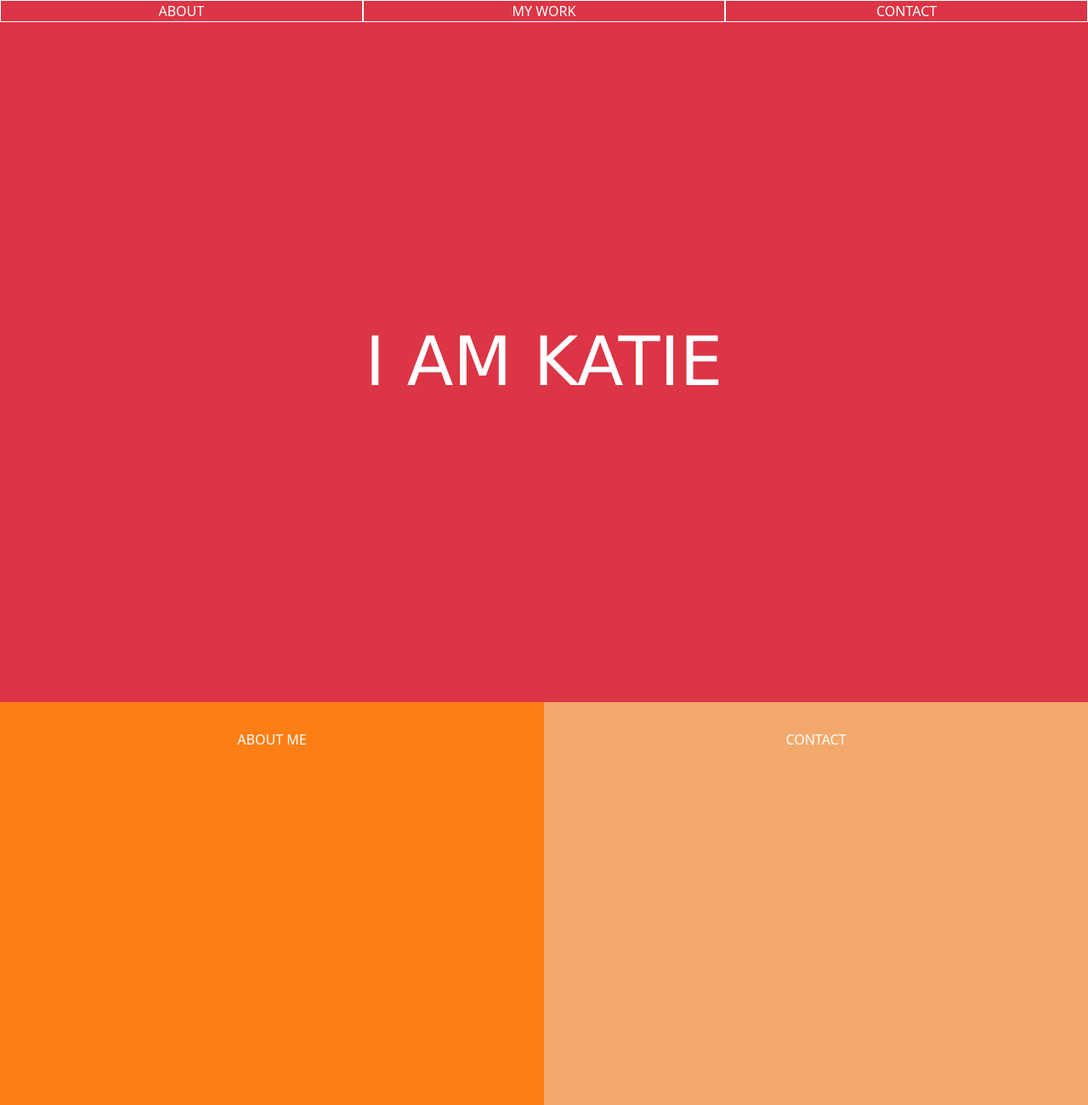
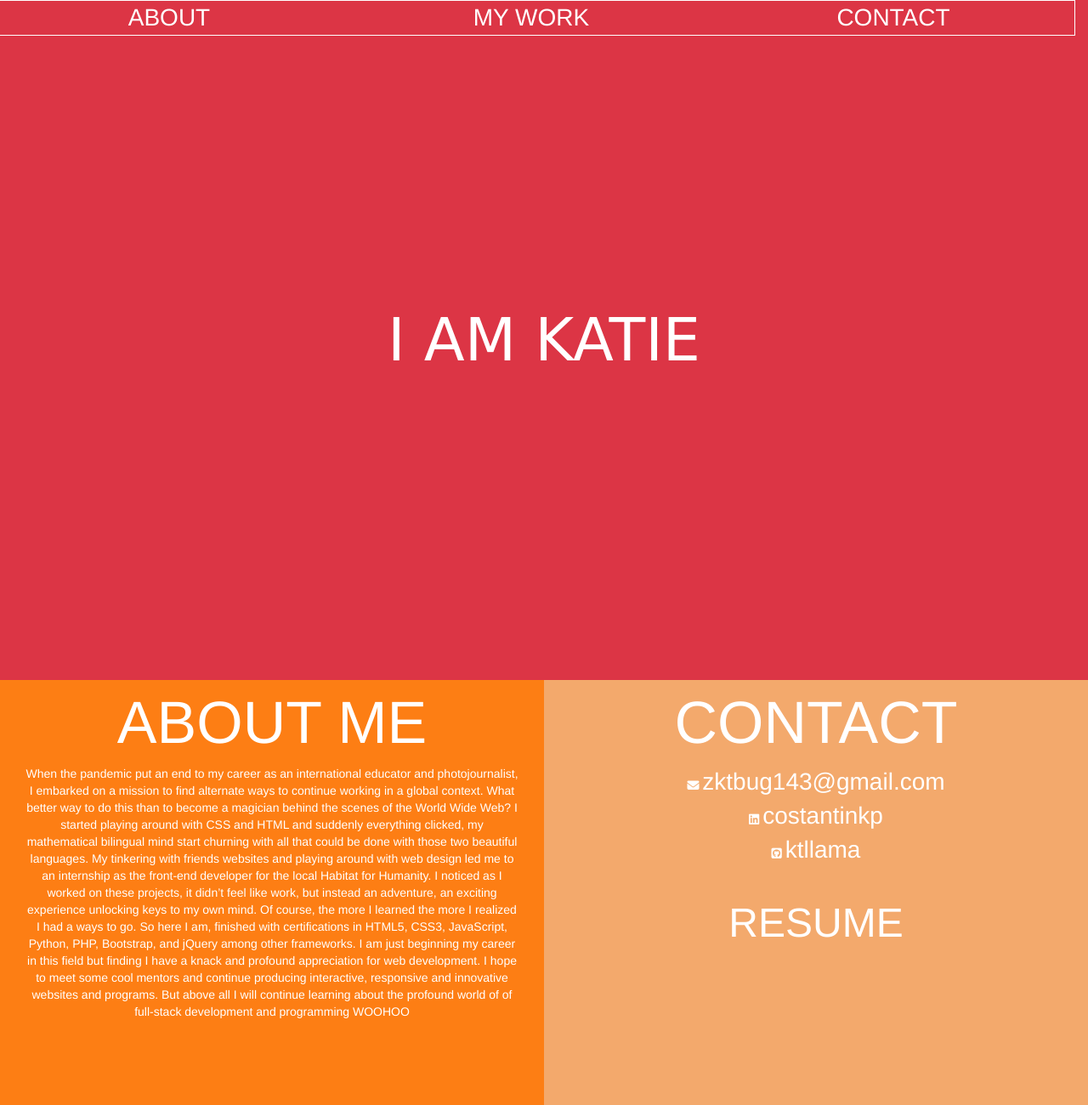
Before and after one commit to ktllama/Portfolio2.0, a website: page index.html in a window 1280 px wide. Shown: the top 1300 px of the page at 85% size. Drawn offline with nearby package versions, Linux system fonts and the light colour scheme.

Commit message:
initial commit

```diff
--- a/css/styles.css
+++ b/css/styles.css
@@ -4,11 +4,31 @@ div{
     font-weight: 400;
 }
 
-.navigation .navigations{
-    background-color: #dc3545;
-    border:1px solid white;
+.container-fixed {
+    position: fixed;
+    display: inline;
+    width: 100vw;
+    height: 100px;
+    color: #fff;
+  }
 
-}
+  .navigation{
+      float:left;
+      width:100vw;
+      border:1px white solid;
+  }
+
+  a{
+      text-decoration: none;
+      color:white;
+      font-size:2em;
+  }
+
+  a:hover{
+      text-decoration:none;
+      color:white;
+      opacity: .5;
+  }
 
 .intro{
     background-color: #dc3545;
@@ -21,23 +41,40 @@ div{
     color:white;    font-family: 'Lucida Sans', 'Lucida Sans Regular', 'Lucida Grande', 'Lucida Sans Unicode', Geneva, Verdana, sans-serif;
 }
 
+.heading{
+    text-align: center;
+    font-size:5em;
+}
+
+/*.text{
+    padding:3em;
+    font-size:1em;
+}
+
+
+.box{
+    border: 1px solid white;
+    padding: 1em;
+    border-radius: 20px;
+*/
 
 .about{
     background-color:#fd7e14;
     height: 100vh;
-    padding:2em;
 }
 
 .contact{
     background-color: #f3a96c;
     height:100vh;
-    padding:2em;
 }
-
 .skills{
     background-color:#ffc107;
     height:100vh;
     padding:2em;
+}
+
+.list{
+    border:1px solid white;
 }
 .projects{
     background-color: #f3d478;
--- a/index.html
+++ b/index.html
@@ -8,10 +8,10 @@
     <!---RESPONSIVE MOBILE DESIGN--->
 
     <title>Katie Costantin</title>
-    <meta name="description" content="A simple HTML5 Template for new projects.">
+    <meta name="description" content="bootstrap portfolio">
     <meta name="author" content="Katie Costantin">
     <!---below are Open Graph Website to improve social media linking--->
-    <meta property="og:title" content="A Basic HTML5 Template">
+    <meta property="og:title" content="bootstrap portfolio">
     <meta property="og:type" content="website">
     <meta property="og:url" content="https://www.sitepoint.com/a-basic-html5-template/">
     <meta property="og:description" content="A simple HTML5 Template for new projects.">
@@ -21,40 +21,91 @@
     <!---link favicon-->
     <link rel="icon" href="/favicon.svg" type="image/svg+xml">
     <link rel="apple-touch-icon" href="/apple-touch-icon.png">
+    <script src="https://kit.fontawesome.com/67c98a50e6.js" crossorigin="anonymous"></script>
+
 
     <!-- Bootstrap CSS -->
     <link href="https://cdn.jsdelivr.net/npm/bootstrap@5.0.2/dist/css/bootstrap.min.css" rel="stylesheet" integrity="sha384-EVSTQN3/azprG1Anm3QDgpJLIm9Nao0Yz1ztcQTwFspd3yD65VohhpuuCOmLASjC" crossorigin="anonymous">
+    <link rel="stylesheet" href="https://maxcdn.bootstrapcdn.com/bootstrap/3.4.1/css/bootstrap.min.css">
+    <script src="https://ajax.googleapis.com/ajax/libs/jquery/3.5.1/jquery.min.js"></script>
+    <script src="https://maxcdn.bootstrapcdn.com/bootstrap/3.4.1/js/bootstrap.min.js"></script>
+    <link rel="stylesheet" href="css/styles.css">
+    <link rel="shortcut icon" type="ico" href="favicon.ico"/>
 
-    <link rel="stylesheet" href="css/styles.css">
     <!---link CSS-->
 
 </head>
 
 <body>
 
+<div class="container-fixed">
+
+<nav>
+    <div class="row navigation">
+        <div class="col-sm-12 col-md-4 navigations"><a href="#about">ABOUT</a></div>
+        <div class="col-sm-12 col-md-4 navigations"><a href="#work">MY WORK</a></div>
+        <div class="col-sm-12 col-md-4 navigations"><a href="#contact">CONTACT</a></div>
+    </div>
+</nav>
+</div>
+
 <div class="container-fluid">
-
-    <!--nav div-->
-    <div class="row navigation">
-        <div class="col-sm-4 navigations">ABOUT</div>
-        <div class="col-sm-4 navigations">MY WORK</div>
-        <div class="col-sm-4 navigations">CONTACT</div>
-    </div>
-
     <div class="row align-content-center justify-content-center name intro">
-        <div clas="col-12">
+        <div class="col-12">
             I AM KATIE
         </div>
     </div>
 
     <div class="row">
-        <div class="col-sm-12 col-md-6 about">ABOUT ME</div>
-        <div class="col-sm-12 col-md-6 contact">CONTACT</div>
+        <div class="col-sm-12 col-md-6 about" ID="about">
+            <div class="col-sm-12 heading">ABOUT ME</div>
+            <div class="col-sm-12 about text"><p>When the pandemic put an end to my career as an international educator and photojournalist,
+                I embarked on a mission to find alternate ways to continue working in a global context.
+                What better way to do this than to become a magician behind the scenes of the World Wide
+                Web? I started playing around with CSS and HTML and suddenly everything clicked, my
+                mathematical bilingual mind start churning with all that could be done with those two
+                beautiful languages.  My tinkering with friends websites and playing around with web
+                design led me to an internship as the front-end developer for the local Habitat for
+                Humanity.   I noticed as I worked on these projects, it didn’t feel like work, but instead
+                an adventure, an exciting experience unlocking keys to my own mind. Of course, the more
+                I learned the more I realized I had a ways to go.  So here I am, finished with certifications in
+                HTML5, CSS3, JavaScript, Python, PHP, Bootstrap, and jQuery among other frameworks. I am just
+                beginning my career in this field but finding I have a knack and profound appreciation
+                for web development.  I hope to meet some cool mentors and continue producing interactive, responsive and
+                innovative websites and programs. But above all I will continue learning about the profound world of
+                of full-stack development and programming WOOHOO</p></div>
+
+        </div>
+
+        <div class="col-sm-12 col-md-6 contact" ID="contact">
+            <div class="col-sm-12 heading">CONTACT</div>
+            <div class="col-sm-12 contact text">
+                <i class="fas fa-envelope"></i>  <a href = "mailto:zktbug143@gmail.com">zktbug143@gmail.com</a> <br>
+                <i class="fab fa-linkedin"></i>   <a href="https://www.linkedin.com/in/costantinkp/" target="_blank">costantinkp</a><br>
+                <i class="fab fa-github-square"></i>  <a href="https://github.com/ktllama" target="_blank">ktllama</a><br>
+                <br>
+                <div id="resume" class="box">
+                    <h3><a href="WEBDEVELOPMENTRESUME2021.pdf">RESUME</a></h3>
+                  </div>
+            </div>
+        </div>
     </div>
 
-    <div class="row">
-        <div class="col-sm-12 col-md-6 skills">SKILLS</div>
-        <div class="col-sm-12 col-md-6 projects">PROJECTS</div>
+    <div class="row" ID="work">
+        <div class="col-sm-12 col-md-6 skills">
+            <div class="col-sm-12 heading">SKILLS</div>
+            <div class="col-sm-12 col-md-4 list">DEV TOOLS</div>
+            <div class="col-sm-12 col-md-4 list">FRAMEWORKS</div>
+            <div class="col-sm-12 col-md-4 list">DESIGN</div>
+
+        </div>
+
+        <div class="col-sm-12 col-md-6 projects">
+            <div class="col-sm-12 heading">PROJECTS</div>
+            <div class="col-sm-12 text">HERE DA PROJECTS</div>
+
+
+        </div>
     </div>
 
 
```
